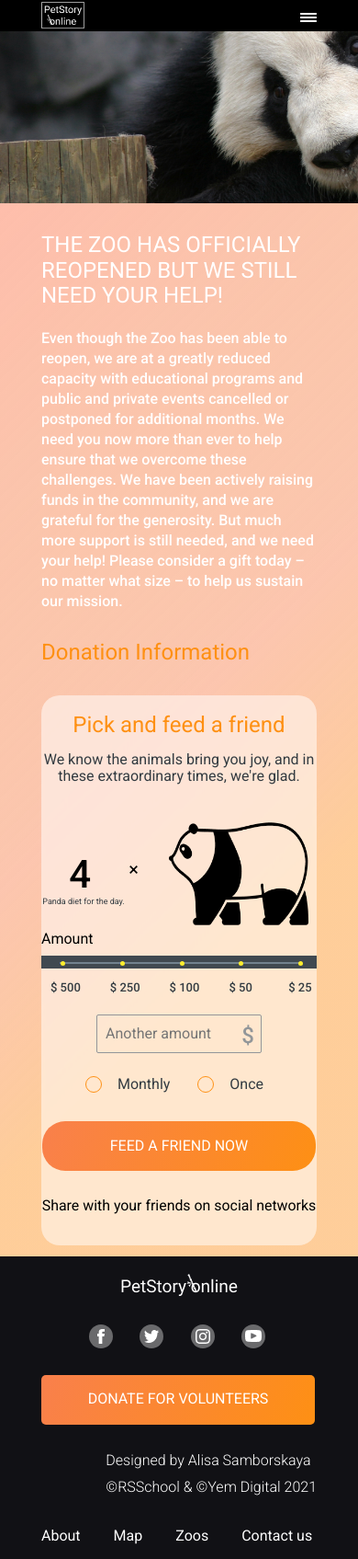
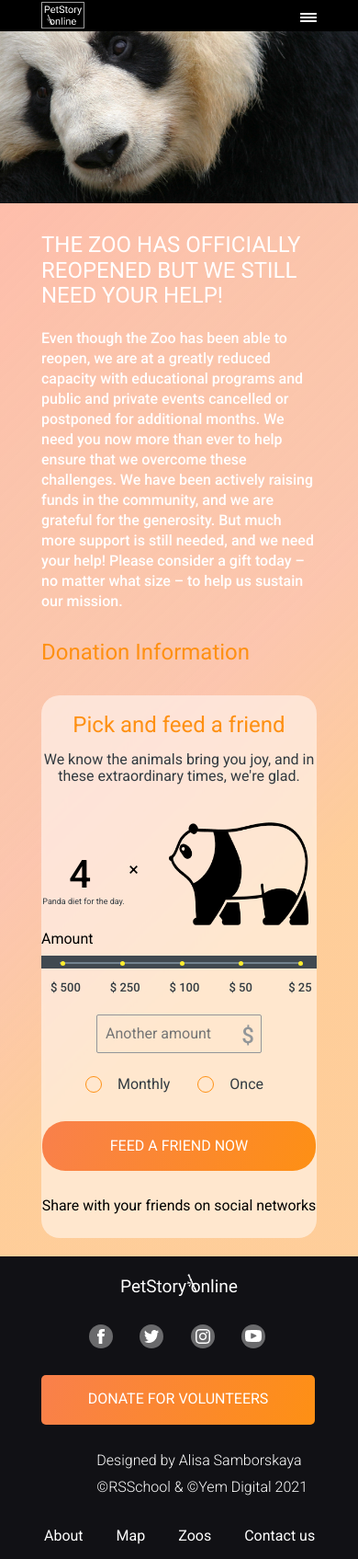
Before and after one commit to IrinaIID/RS-School-JS, a plain HTML site: page online-zoo/pages/donate/index.html in a window 390 px wide. Shown: the whole page at 92% size. Drawn offline with Linux system fonts and the light colour scheme.

Commit message:
fix: donate page for 320px

```diff
--- a/online-zoo/pages/donate/index.html
+++ b/online-zoo/pages/donate/index.html
@@ -97,7 +97,7 @@
                                 </div>
                             </div>
                             <div class="custom-sum-block">
-                                <input type="number" class="donate-custom-sum" id="custom-sum" placeholder="Another amount">
+                                <input type="number" max="9999" class="donate-custom-sum" id="custom-sum" placeholder="Another amount">
                                 <label for="custom-sum">&#36;</label>
                             </div>
                             <div class="chose-period">
--- a/online-zoo/pages/donate/style.css
+++ b/online-zoo/pages/donate/style.css
@@ -12,6 +12,7 @@
     background-image: url(../../assets/images/panda-bg-donate.jpg);
     background-repeat: no-repeat;
     background-size: cover;
+    background-position: center;
 }
 
 .main-back {
@@ -351,9 +352,9 @@
         padding-left: 0px;
     }
 
-    /* .nav-footer-d {
-        margin-left: 131px
-    } */
+    .nav-footer-d {
+        margin-left: 130px;
+    }
 
     .btn-form-feedback-donate {
         margin-top: 23px;
@@ -453,6 +454,10 @@
         padding-top: 75px;
     }
 
+    .nav-footer-d {
+        margin-left: 0px;
+    }
+
     .footer-contacts-d {
         right: -12px;
         bottom: 87px;
@@ -476,7 +481,7 @@
     }
 
     .main-back {
-        padding-bottom: 12px;
+        padding-bottom: 20px;
     }
 
     .title-information {
@@ -484,7 +489,7 @@
     }
 
     .donate-card-wrap {
-        padding: 19px 0px 34px 0px;
+        padding: 19px 0px 26px 0px;
     }
 
     .donate-card-title {
@@ -589,6 +594,7 @@
 
     .btn-form-feedback-donate {
         margin-top: 86px;
+        margin-left: 10px;
     }
 
     .btn-footer-d {
@@ -600,6 +606,10 @@
         left: -284px;
     }
 
+    .footer-wrap-donate {
+        max-width: 320px;
+    }
+
     .footer-contacts-d {
         right: 6px;
     }
@@ -609,9 +619,13 @@
         bottom: 87px;
     }
 
+    .nav-footer-d {
+        margin-left: 13px;
+    }
+
     .all-socialnets-d ul {
         top: -184px;
-        left: -278px;
+        left: -268px;
     }
 
 
--- a/online-zoo/pages/main/style.css
+++ b/online-zoo/pages/main/style.css
@@ -646,6 +646,7 @@ h2 {
 }
 
 
+
 @media (max-width: 1360px) {
 
     .pets-line-slider-first {
@@ -704,6 +705,7 @@ h2 {
         left: 0;
         bottom: -140px;
     }
+
 
 }
 
@@ -1108,8 +1110,13 @@ h2 {
         margin-bottom: 10px;
     }
 
+    .pick-block-monkey {
+        margin-right: 0px;
+        margin-top: 5px;
+    }
+
     .btn-feed {
-        margin-top: -19px;
+        margin-top: -25px;
     }
 
     .green-path-1-1,
```
